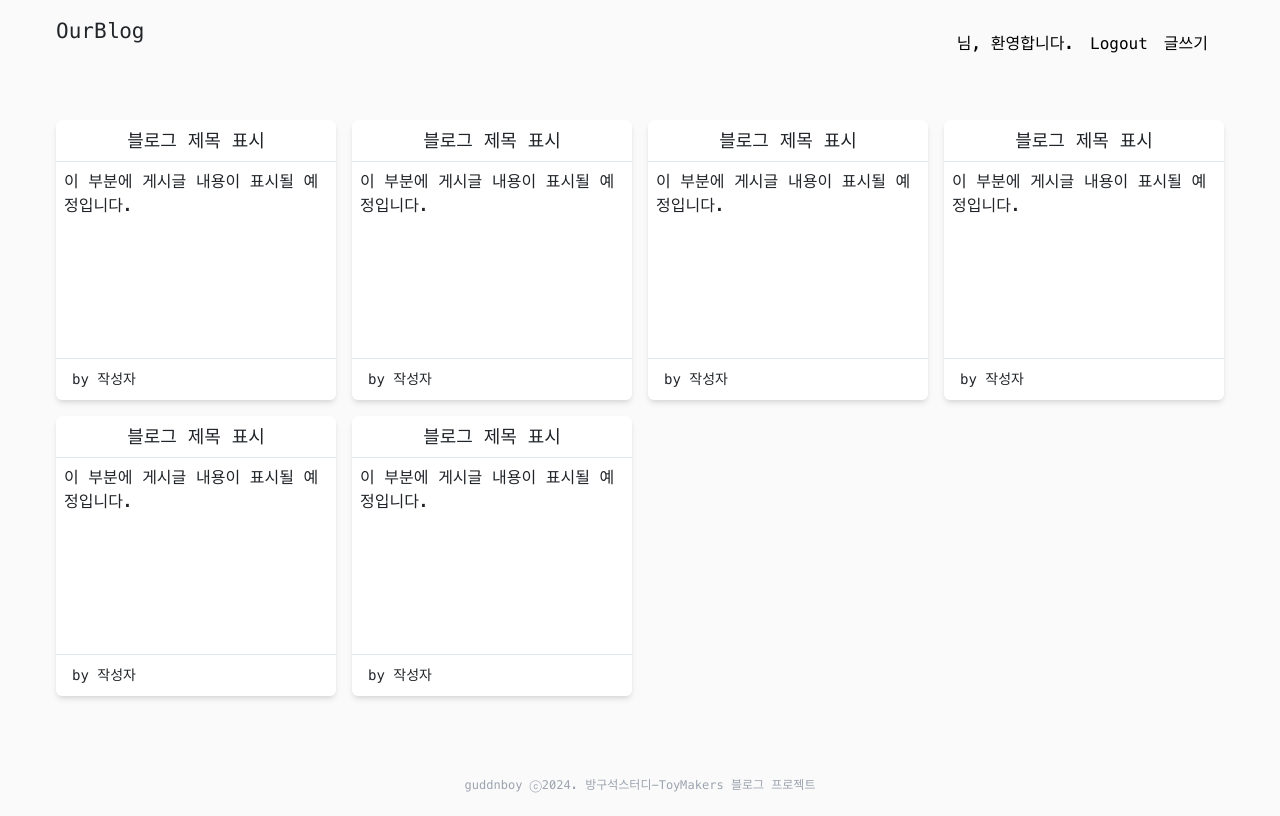
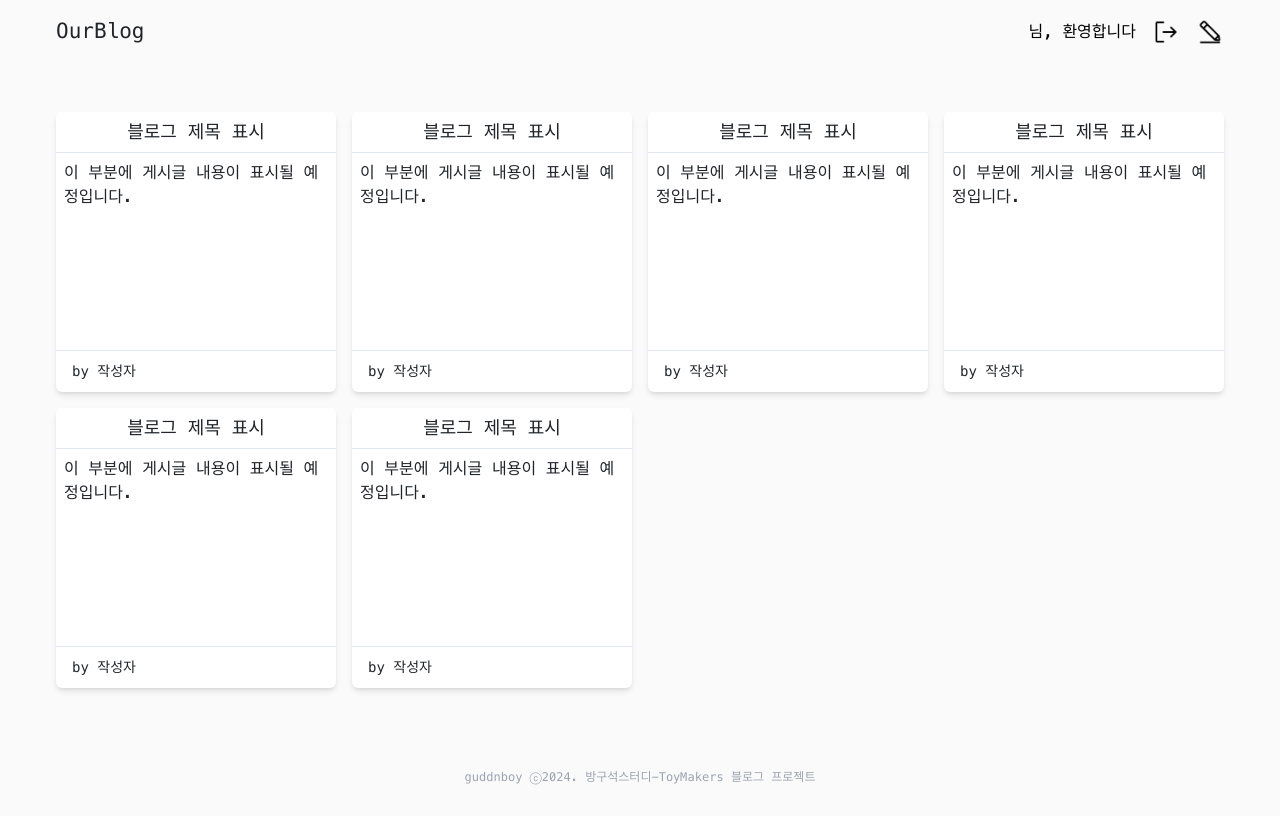
Before and after one commit to ToyMakers/blog-fe-guddnboy, a Next.js app: page /home in a window 1280 px wide. Built offline with nearby package versions, Linux system fonts and the light colour scheme; no server answers; sample sign-in values are in the browser's storage.

Commit message:
design(로그아웃,포스팅 이미지 추가)

```diff
--- a/components/Header.tsx
+++ b/components/Header.tsx
@@ -1,4 +1,7 @@
 import React from 'react';
+import Image from 'next/image';
+import logoutbtn from '../public/assets/logoutbtn.png';
+import postbtn from '../public/assets/postbtn.png';
 
 interface HeaderProps {
   nickname: string;
@@ -8,26 +11,26 @@ interface HeaderProps {
 
 const Header: React.FC<HeaderProps> = ({ nickname, logout, navigateTo }) => {
   return (
-    <header className="flex justify-end w-full mt-4">
-      <ul className="flex justify-center mr-4">
-        <li className="mr-4">
-          <span
-            className="hover:cursor-pointer hover:text-gray-600 transition"
+    <header className="flex justify-end w-full">
+      <ul className="flex justify-center items-center">
+        <li className="flex flex-row mr-4">
+          <div
+            className="hover:cursor-pointer hover:text-gray-600 hover:font-bold  hover:-translate-y-1.5 transition"
             onClick={() => navigateTo('/mypage')}>
             {nickname}
-          </span>
-          <span> 님, 환영합니다.</span>
+          </div>
+          <span>님, 환영합니다</span>
         </li>
-        <li className="mr-4">
-          <button onClick={logout}>Logout</button>
+        <li className="mr-4 hover:bg-slate-200 hover:cursor-pointer hover:text-white transition rounded-md">
+          <Image src={logoutbtn} alt="logout" onClick={logout} className="w-[28px] h-[28px]" />
         </li>
-        <li className="mr-4">
-          <button
-            onClick={() => {
-              navigateTo('/write');
-            }}>
-            글쓰기
-          </button>
+        <li className="mr-4 hover:bg-slate-200 hover:cursor-pointer hover:text-white transition rounded-md">
+          <Image
+            src={postbtn}
+            alt="post"
+            onClick={() => navigateTo('/post')}
+            className="w-[28px] h-[28px]"
+          />
         </li>
       </ul>
     </header>
```
Also changed, not shown: public/assets/logoutbtn.png (added).
